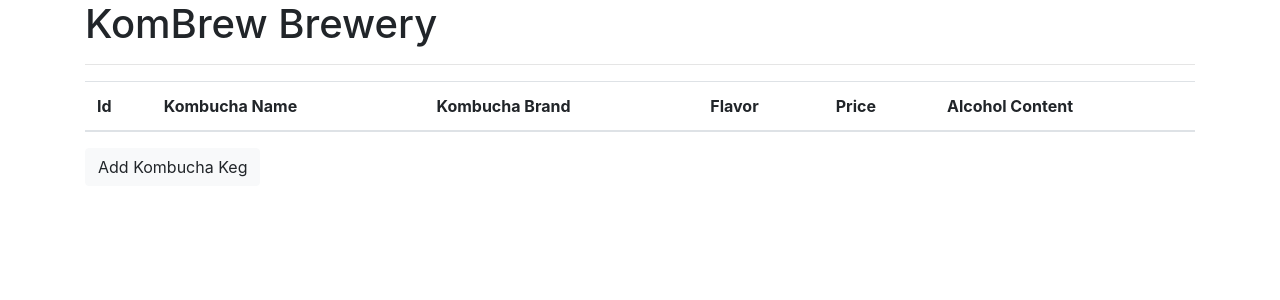
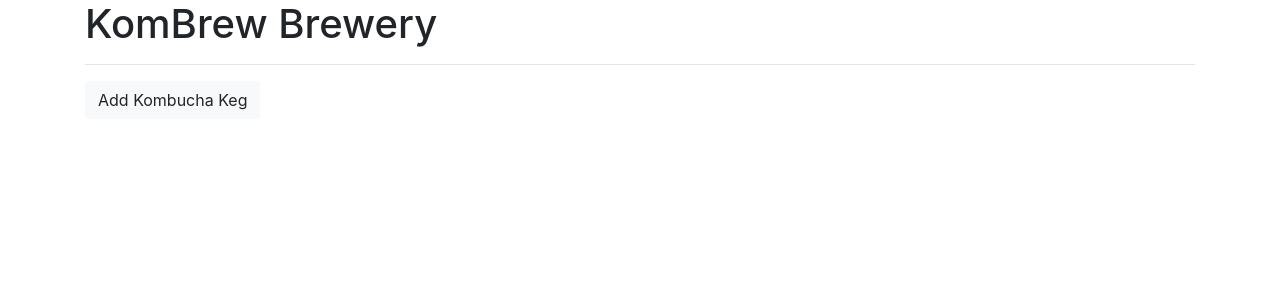
Before and after one commit to TeresaRosinski/KombrewWithRedux, a React (Create React App) app: page / in a window 1280 px wide. Shown: the top 300 px of the page. Built offline with nearby package versions, Linux system fonts and the light colour scheme.

Commit message:
fix bugs - click to detail page still not working

```diff
--- a/src/components/Kombucha.jsx
+++ b/src/components/Kombucha.jsx
@@ -1,29 +1,22 @@
 import React from "react";
 import PropTypes from "prop-types";
 import { v4 } from "uuid";
+import KombuchaList from "./KombuchaList";
+import KombuchaDetail from "./KombuchaDetail";
 function Kombucha(props) {
   return (
     <React.Fragment>
-      <table className="table">
-        <thead>
-          <tr>
-            <th scope="col">Id</th>
-            <th scope="col">Kombucha Name</th>
-            <th scope="col">Kombucha Brand</th>
-            <th scope="col">Flavor</th>
-            <th scope="col">Price</th>
-            <th scope="col">Alcohol Content</th>
-          </tr>
-        </thead>
-        <tbody onClick={() => props.whenKombuchaClicked(props.id)}>
-          <td>{props.id}</td>
-          <td>{props.name}</td>
-          <td>{props.flavor}</td>
-          <td>{props.brand}</td>
-          <td>{props.alcoholContent}</td>
-          <td>{props.price}</td>
-        </tbody>
-      </table>
+      <div onClick={() => props.whenKombuchaClicked(props.id)}>
+        <h2>
+          {props.name} - {props.flavor} - {props.brand}
+        </h2>
+        <ul>
+          <li>{props.price}</li>
+          <li>{props.alcoholContent}</li>
+          <li>{props.id}</li>
+        </ul>
+        <button onClick={() => props.whenKombuchaClicked(props.id)}>lol</button>
+      </div>
     </React.Fragment>
   );
 }
@@ -33,7 +26,7 @@ Kombucha.propTypes = {
   brand: PropTypes.string,
   alcoholContent: PropTypes.number,
   price: PropTypes.number,
-  id: PropTypes.number,
+  id: PropTypes.string,
   whenKombuchaClicked: PropTypes.func,
 };
 export default Kombucha;
--- a/src/components/KombuchaControl.jsx
+++ b/src/components/KombuchaControl.jsx
@@ -12,12 +12,14 @@ class KombuchaControl extends React.Component {
       selectedKombucha: null,
     };
   }
+
   handleChangingSelectedKombucha = (id) => {
     const selectedKombucha = this.state.masterKombuchaList.filter(
       (kombucha) => kombucha.id === id
     )[0];
     this.setState({ selectedKombucha: selectedKombucha });
   };
+
   handleAddingNewKombuchaToList = (newKombucha) => {
     const newMasterKombuchaList = this.state.masterKombuchaList.concat(
       newKombucha
@@ -29,6 +31,12 @@ class KombuchaControl extends React.Component {
   };
 
   handleClick = () => {
+    if (this.state.selectedKombucha != null) {
+      this.setState({
+        formVisibleOnPage: false,
+        selectedKombucha: null,
+      });
+    }
     this.setState((prevState) => ({
       formVisibleOnPage: !prevState.formVisibleOnPage,
     }));
--- a/src/components/KombuchaDetail.jsx
+++ b/src/components/KombuchaDetail.jsx
@@ -1,6 +1,5 @@
 import React from "react";
 import PropTypes from "prop-types";
-import { v4 } from "uuid";
 
 function KombuchaDetail(props) {
   const { kombucha } = props;
--- a/src/components/KombuchaList.jsx
+++ b/src/components/KombuchaList.jsx
@@ -7,28 +7,18 @@ function KombuchaList(props) {
     <React.Fragment>
       <hr />
 
-      <table className="table">
-        <thead>
-          <tr>
-            <th scope="col">Id</th>
-            <th scope="col">Kombucha Name</th>
-            <th scope="col">Kombucha Brand</th>
-            <th scope="col">Flavor</th>
-            <th scope="col">Price</th>
-            <th scope="col">Alcohol Content</th>
-          </tr>
-        </thead>
-        {props.kombuchaList.map((kombucha) => (
-          <tbody>
-            <td>{kombucha.id}</td>
-            <td>{kombucha.name}</td>
-            <td>{kombucha.flavor}</td>
-            <td>{kombucha.brand}</td>
-            <td>{kombucha.alcoholContent}</td>
-            <td>{kombucha.price}</td>
-          </tbody>
-        ))}
-      </table>
+      {props.kombuchaList.map((kombucha) => (
+        <Kombucha
+          whenKombuchaClicked={props.onKombuchaSelection}
+          name={kombucha.name}
+          flavor={kombucha.flavor}
+          brand={kombucha.brand}
+          alcoholContent={kombucha.alcoholContent}
+          price={kombucha.price}
+          id={kombucha.id}
+          key={kombucha.key}
+        />
+      ))}
     </React.Fragment>
   );
 }
--- a/src/components/NewKombuchaForm.jsx
+++ b/src/components/NewKombuchaForm.jsx
@@ -77,6 +77,7 @@ function NewKombuchaForm(props) {
       flavor: event.target.flavor.value,
       alcoholContent: event.target.alcoholContent.value,
       price: event.target.price.value,
+      id: v4(), //this was missing
     });
     console.log(event.target.name.value);
     console.log(event.target.brand.value);
```
Also changed, not shown: src/components/Untitled-1.jsx (added, +33 -0 lines).
